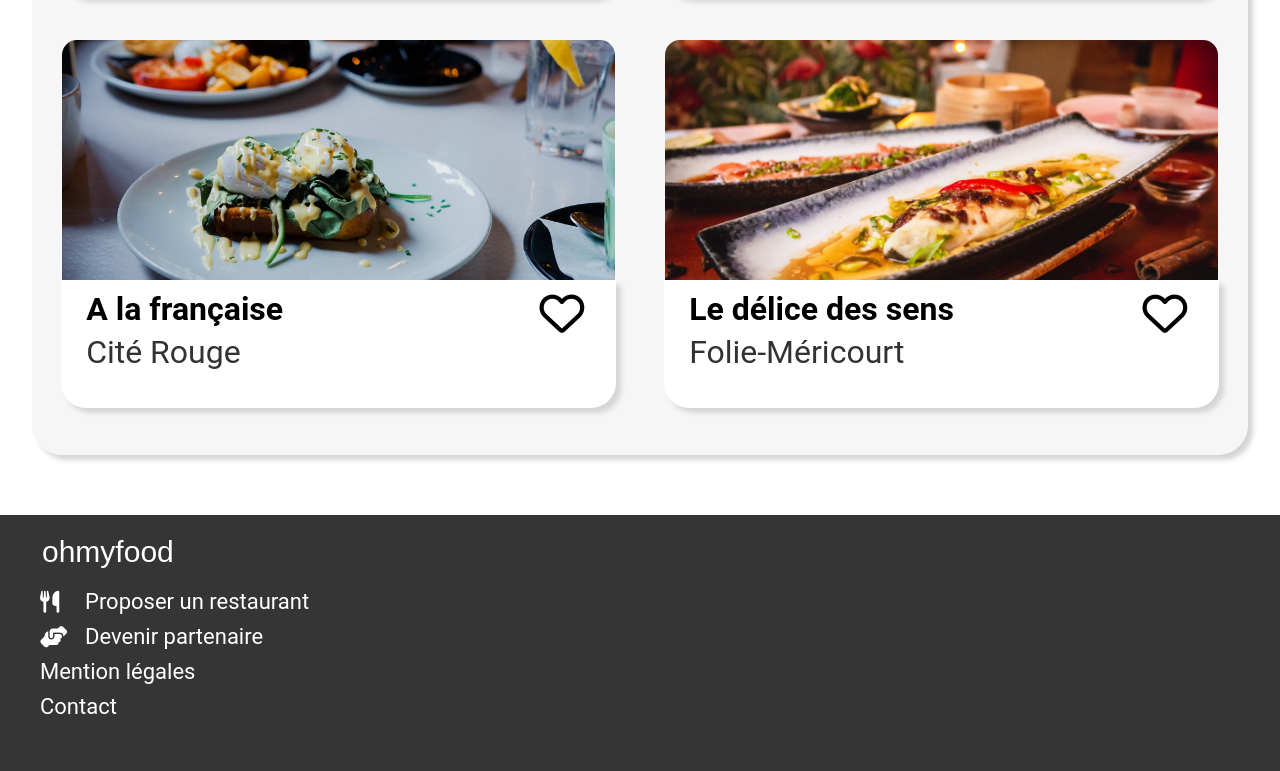
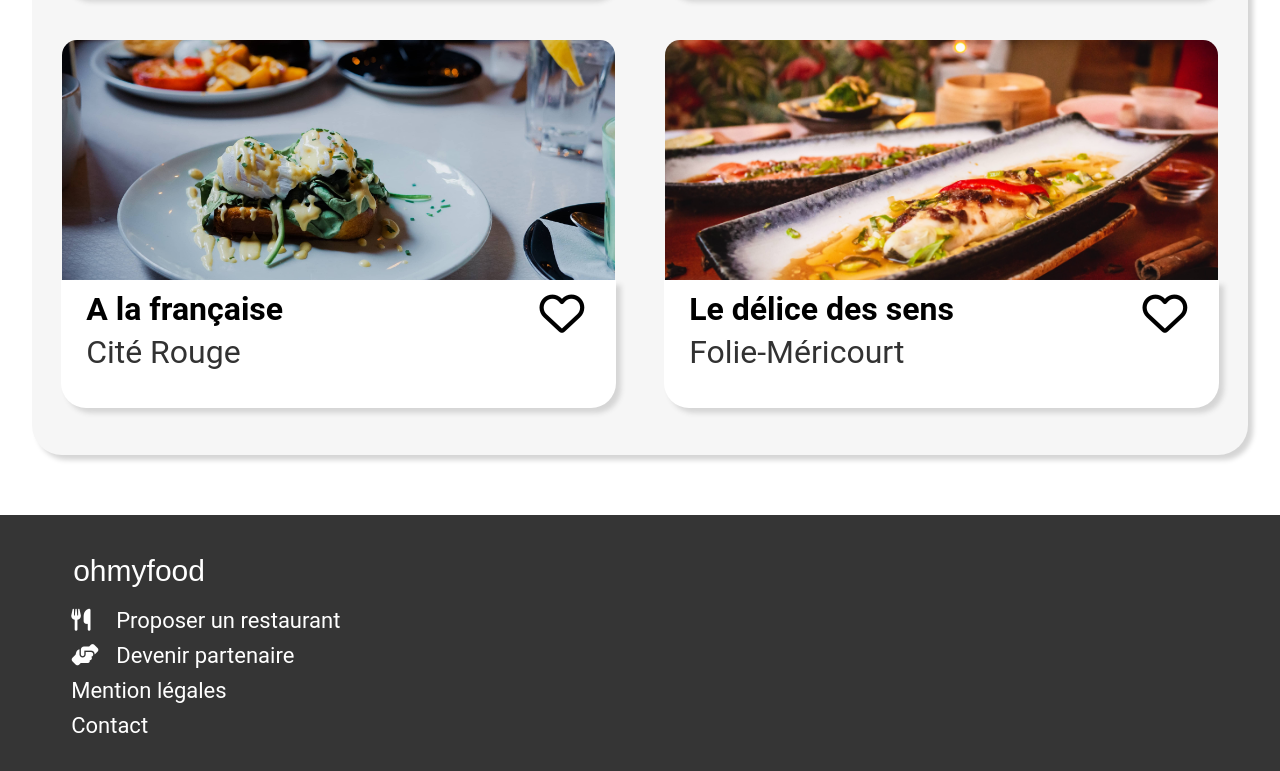
Before and after one commit to klodita/ohmyfood, a website: page index.html in a window 1280 px wide. Shown: the part 1469-2240 px from the top of the page. Drawn offline with Linux system fonts and the light colour scheme; a web font is replaced by a local one.

Commit message:
petite corrections au niveau du footer

```diff
--- a/sass/utils/_mixin-footer.scss
+++ b/sass/utils/_mixin-footer.scss
@@ -1,5 +1,6 @@
 @use "../utils/variables";
 @use "../utils/breakpoint-mob";
+@use "../utils/breakpoint-tab";
 
 
 
@@ -12,13 +13,25 @@
     padding-left:10px;
     background-color: variables.$footer-color;
     @content;
-
+    @include breakpoint-mob.breakpoint-min($break-min:425px)
+    {
+        height:290px;
+        padding-top:10vw;
+        padding-bottom:50px;
+    }
     @include breakpoint-mob.breakpoint-min($break-min:445px)
     {
         height:290px;
+        padding-top:3vw;
         padding-left:20px;
         padding-bottom:50px;
     }
+    @include breakpoint-tab.breakpoint-mintab($break-min:768px){
+        padding-top:3vw;
+        padding-left:4vw;
+
+
+      }
 
 }
 
--- a/sass/utils/_mixin-menu.scss
+++ b/sass/utils/_mixin-menu.scss
@@ -52,10 +52,7 @@
         position:relative;
         left:5vw;
     }
-    @include breakpoint-mob.breakpoint-min($break-min:500px){
-        position:relative;
-        left:0vw;
-    }
+
 }
 
 @mixin lineh2 {
```
Also changed, not shown: public/css/style.css, 1 other file.
